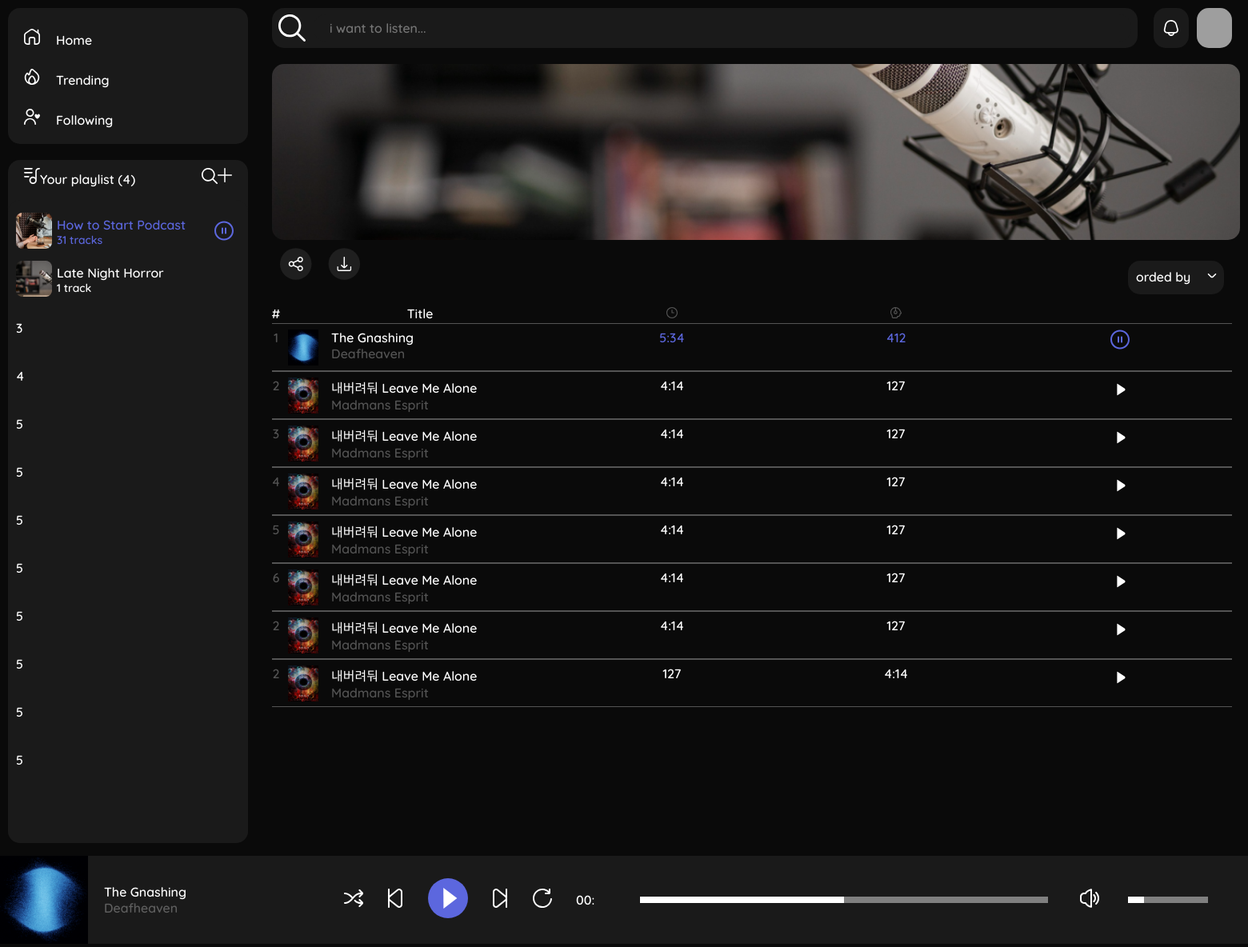
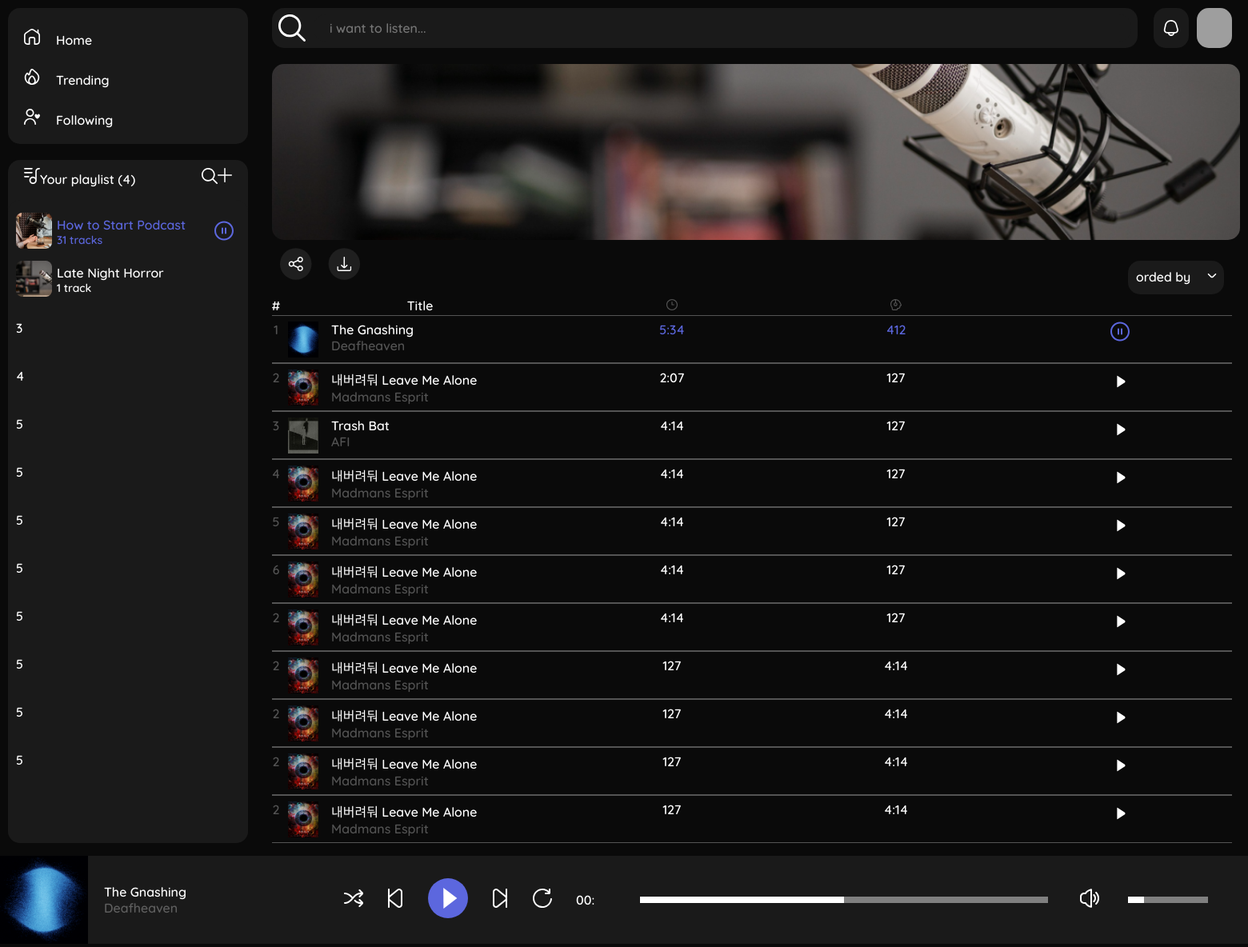
Before and after one commit to kopatich32/Diplom, a PHP site: page / in a window 1560 px wide. Shown: the whole page at 80% size. Run offline with PHP 8.4, Linux system fonts and the light colour scheme; grey boxes are pictures that could not be loaded.

Commit message:
main adaptive

```diff
--- a/duration.js
+++ b/duration.js
@@ -55,7 +55,7 @@ mute.addEventListener('click',()=>{
 
 })
 //Default site volume
-track.volume = track.volume/ 5
+track.volume = track.volume / 5
 
 let goneSec = document.querySelector('.seconds');
 let goneMin = document.querySelector('.minutes');
--- a/index.php
+++ b/index.php
@@ -122,7 +122,7 @@
                             <div class="artist-main">Madmans Esprit</div>
                         </div>
                     </div>
-                    <div class="duration-main">4:14</div>
+                    <div class="duration-main">2:07</div>
                     <div class="listening-main">127</div>
                     <div class="is_play"><img src="icons/is_play.svg" alt="play now"></div>
                 </div>
@@ -130,11 +130,11 @@
                     <div class="track-number">3</div>
                     <div class="track-main">
                         <div class="main-cover">
-                            <img src="covers/Madmans_Esprit.jpg" alt="cover">
+                            <img src="covers/The_Missing_Man.jpg" alt="cover">
                         </div>
                         <div class="current-track-cover">
-                            <div class="track-name-main">내버려둬 Leave Me Alone</div>
-                            <div class="artist-main">Madmans Esprit</div>
+                            <div class="track-name-main">Trash Bat</div>
+                            <div class="artist-main">AFI</div>
                         </div>
                     </div>
                     <div class="duration-main">4:14</div>
@@ -200,6 +200,49 @@
                     <div class="duration-main">4:14</div>
                         <div class="listening-main">127</div>
                         <div class="is_play"><img src="icons/is_play.svg" alt="play now"></div>
+                </div>
+                    <div class="current-track-main number_">
+                    <div class="track-number">2</div>
+                    <div class="track-main">
+                        <div class="main-cover">
+                            <img src="covers/Madmans_Esprit.jpg" alt="cover">
+                        </div>
+                        <div class="current-track-cover">
+                            <div class="track-name-main">내버려둬 Leave Me Alone</div>
+                            <div class="artist-main">Madmans Esprit</div>
+                        </div>
+                    </div>
+                    <div class="listening-main">127</div>
+                    <div class="duration-main">4:14</div>
+                    <div class="is_play"><img src="icons/is_play.svg" alt="play now"></div>
+                </div><div class="current-track-main number_">
+                    <div class="track-number">2</div>
+                    <div class="track-main">
+                        <div class="main-cover">
+                            <img src="covers/Madmans_Esprit.jpg" alt="cover">
+                        </div>
+                        <div class="current-track-cover">
+                            <div class="track-name-main">내버려둬 Leave Me Alone</div>
+                            <div class="artist-main">Madmans Esprit</div>
+                        </div>
+                    </div>
+                    <div class="listening-main">127</div>
+                    <div class="duration-main">4:14</div>
+                    <div class="is_play"><img src="icons/is_play.svg" alt="play now"></div>
+                </div><div class="current-track-main number_">
+                    <div class="track-number">2</div>
+                    <div class="track-main">
+                        <div class="main-cover">
+                            <img src="covers/Madmans_Esprit.jpg" alt="cover">
+                        </div>
+                        <div class="current-track-cover">
+                            <div class="track-name-main">내버려둬 Leave Me Alone</div>
+                            <div class="artist-main">Madmans Esprit</div>
+                        </div>
+                    </div>
+                    <div class="listening-main">127</div>
+                    <div class="duration-main">4:14</div>
+                    <div class="is_play"><img src="icons/is_play.svg" alt="play now"></div>
                 </div><div class="current-track-main number_">
                     <div class="track-number">2</div>
                     <div class="track-main">
--- a/styles/style.css
+++ b/styles/style.css
@@ -193,7 +193,7 @@ main {
     justify-content: normal;
     align-items: normal;
     width: 1200px;
-    height: 90px; }
+    height: 80px; }
     main .control-row div {
       margin: 10px; }
     main .control-row .filter {
@@ -243,7 +243,7 @@ main {
   main .track-area {
     overflow: scroll;
     scrollbar-width: none;
-    height: calc(100vh - 558px); }
+    height: calc(100vh - 524px); }
   main .track-area::-webkit-scrollbar {
     display: none; }
   main .track-stat {
--- a/styles/style.scss
+++ b/styles/style.scss
@@ -227,7 +227,7 @@ main {
 
   .control-row {
     @include flex(row, normal, normal);
-    @include  size(1200px,90px);
+    @include  size(1200px,80px);
 
     div {
       margin: 10px;
@@ -297,7 +297,7 @@ main {
   .track-area {
     overflow: scroll;
     scrollbar-width: none; // for firefox
-    height: calc(100vh - 558px);
+    height: calc(100vh - 524px);
 
   }
 
```
Also changed, not shown: covers/The_Missing_Man.jpg (added), 1 other file.
